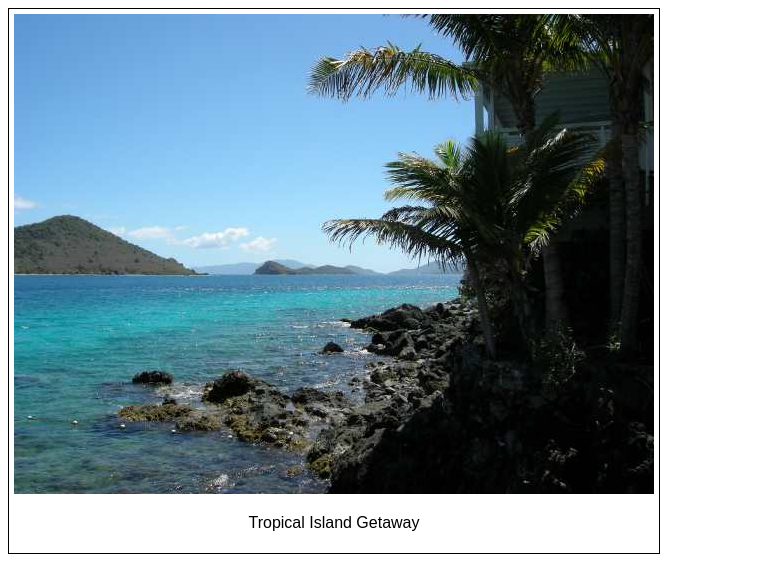
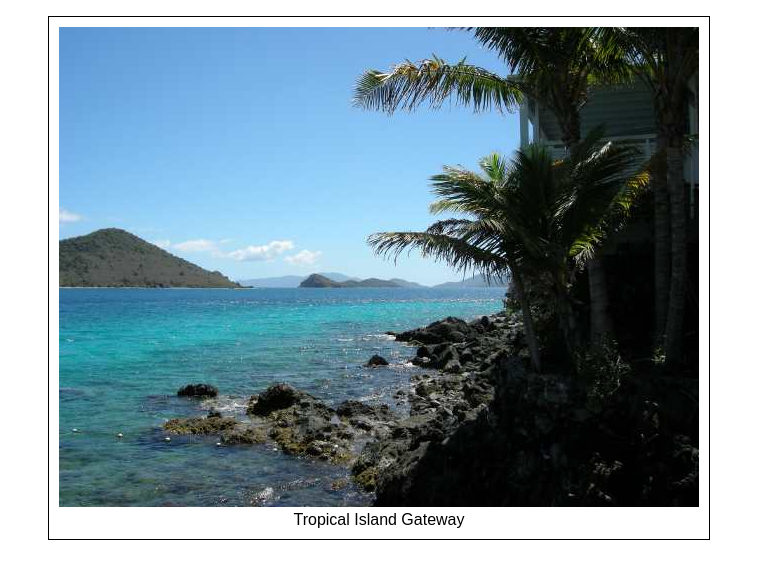
Before and after one commit to Pruthvirajpm/Web-Site-Design, a plain HTML site: page index.html in a window 1280 px wide. Shown: the whole page, without its empty margins (0-765 px from the left). Drawn offline with Linux system fonts and the light colour scheme.

Commit message:
In-Class Task6.2
Caption2 files

```diff
--- a/index.html
+++ b/index.html
@@ -4,19 +4,16 @@
 <title>Page Title Goes Here</title>
 <meta charset="utf-8">
 <style>
-    #figure { width: 640px;
-    border: 1px solid #000000;
-    padding: 5px;
-    text-align: center;
-    font-family: Papyrus, fantasy;
-    text-align:center;
-}
+    figure { border: 1px solid #000000;
+        padding: 10px; width: 640px; }
+figcaption { font-family: Papyrus, fantasy;
+               text-align: center; }
 </style>
 </head>
 <body>
-<div id="figure">
-    <img src="myisland.jpg" alt="Tropical Island">
-    <p>Tropical Island Getaway</p>
-  </div>
+    <figure>
+        <img src="myisland.jpg" width="640" height="480" alt="Pruthviraj's Island">
+        <figcaption>Tropical Island Gateway</figcaption>
+    </figure>
 </body>
 </html>
```
